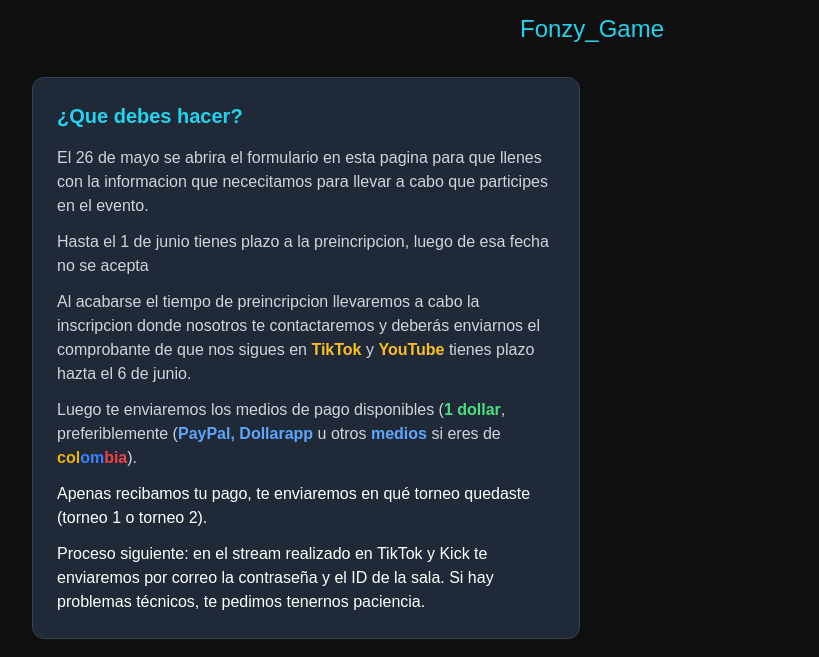
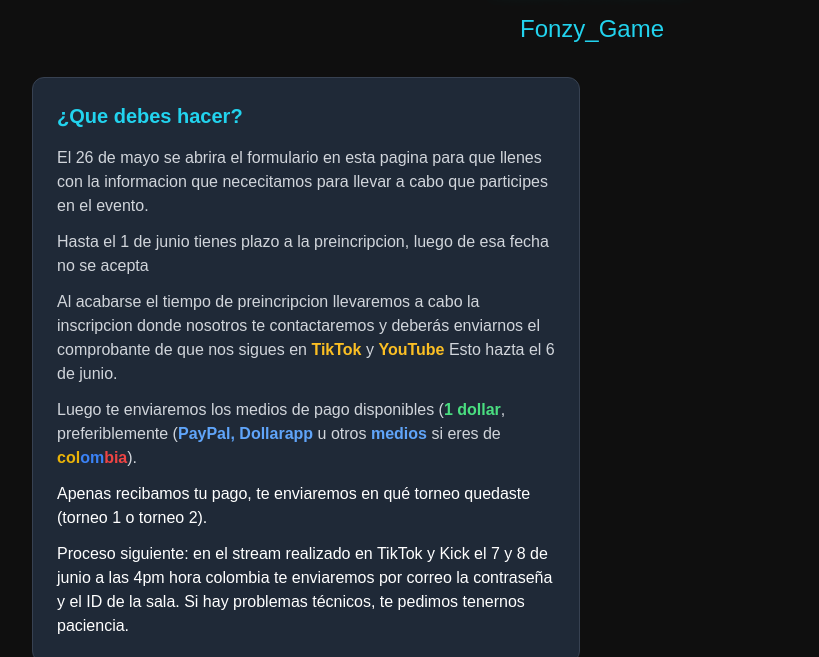
Before and after one commit to Fonzy-Game/torneo-blood, a plain HTML site: page index.html in a window 1280 px wide. Shown: the part 105-762 px from the top of the page, without its empty margins (48-867 px from the left). Drawn offline with nearby package versions, Linux system fonts and the light colour scheme.

Commit message:
index.html

```diff
--- a/index.html
+++ b/index.html
@@ -71,10 +71,10 @@
                         <div class="text-gray-300 space-y-3">
                             <p>El 26 de mayo se abrira el formulario en esta pagina para que llenes con la informacion que nececitamos para llevar a cabo que participes en el evento.</p>
                             <p>Hasta el 1 de junio tienes plazo a la preincripcion, luego de esa fecha no se acepta</p>
-                            <p>Al acabarse el tiempo de preincripcion llevaremos a cabo la inscripcion donde nosotros te contactaremos y deberás enviarnos el comprobante de que nos sigues en <strong class="text-amber-400">TikTok</strong> y <strong class="text-amber-400">YouTube</strong> tienes plazo hazta el 6 de junio.</p>
+                            <p>Al acabarse el tiempo de preincripcion llevaremos a cabo la inscripcion donde nosotros te contactaremos y deberás enviarnos el comprobante de que nos sigues en <strong class="text-amber-400">TikTok</strong> y <strong class="text-amber-400">YouTube</strong> Esto hazta el 6 de junio.</p>
                             <p>Luego te enviaremos los medios de pago disponibles (<strong class="text-green-400">1 dollar</strong>, preferiblemente (<strong class="text-blue-400">PayPal, Dollarapp</strong> u otros <strong class="text-blue-400"> medios</strong> si eres de <strong class="text-yellow-500">col<strong class="text-blue-500">om</strong><strong class="text-red-500">bia</strong></strong>).</p>
                             <p style="color: #fff;">Apenas recibamos tu pago, te enviaremos en qué torneo quedaste (torneo 1 o torneo 2).</p>
-                            <p style="color: #fff;">Proceso siguiente: en el stream realizado en TikTok y Kick te enviaremos por correo la contraseña y el ID de la sala. Si hay problemas técnicos, te pedimos tenernos paciencia.</p>
+                            <p style="color: #fff;">Proceso siguiente: en el stream realizado en TikTok y Kick el 7 y 8 de junio a las 4pm hora colombia te enviaremos por correo la contraseña y el ID de la sala. Si hay problemas técnicos, te pedimos tenernos paciencia.</p>
                         </div>
                     </section>
                     <section class="bg-gray-800 p-6 rounded-xl border border-gray-700">
```
